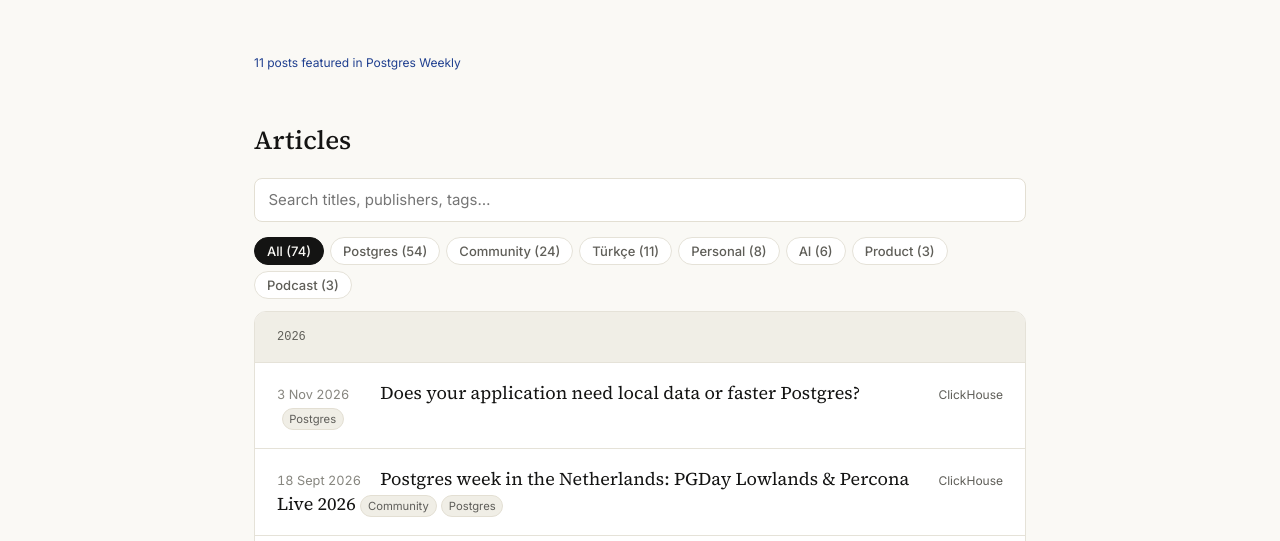
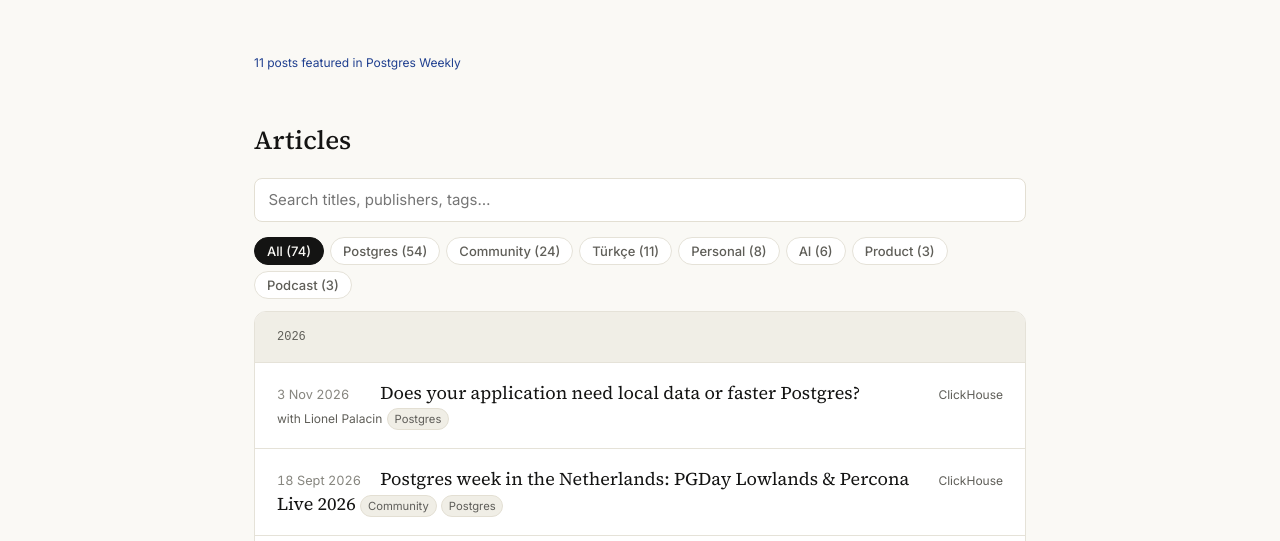
Before and after one commit to gulcin/gulcin.github.io, a plain HTML site: page writing.html in a window 1280 px wide. Shown: the part 259-800 px from the top of the page. Drawn offline with Linux system fonts and the light colour scheme.

Commit message:
Add the postgres-contrib week 45 credit and show writing co-authors. (#32)
Week 45 names Gülçin as a co-organizer of the 12 Nov 2026 PostgreSQL Istanbul Meetup. The ClickHouse article was already first in the writing list; Lionel Palacin now appears with it.

Co-authored-by: Cursor Agent <cursoragent@cursor.com>

```diff
--- a/writing.html
+++ b/writing.html
@@ -26,10 +26,12 @@ Promise.all([get("writing.json"),get("videos.json"),get("mentions.json")]).then(
  function arts(){const c={};ws.forEach(i=>(i.tags||[]).forEach(t=>c[t]=(c[t]||0)+1));
   $("tags").innerHTML=`<button class="${tag?"":"on"}" data-k="">All (${ws.length})</button>`+Object.entries(c).sort((a,b)=>b[1]-a[1]).map(([k,n])=>`<button class="${k==tag?"on":""}" data-k="${esc(k)}">${esc(k)} (${n})</button>`).join("");
   const q=$("q").value.trim().toLowerCase();
-  const xs=ws.filter(i=>(!tag||(i.tags||[]).includes(tag))&&(!q||[i.title,i.publisher,i.repo,(i.tags||[]).join(" ")].join(" ").toLowerCase().includes(q)));let last=null;
+  const xs=ws.filter(i=>(!tag||(i.tags||[]).includes(tag))&&(!q||[i.title,i.publisher,i.repo,(i.coauthors||[]).join(" "),(i.tags||[]).join(" ")].join(" ").toLowerCase().includes(q)));let last=null;
   $("arts").innerHTML=xs.length?xs.map(i=>{const y=yr(i.date),h=y!=last?`<li class="yh">${y}</li>`:"";last=y;
    const repo=i.repo?`<a class="repo" href="${esc(i.repo)}" target="_blank" rel="noopener">Code</a>`:"";
-   return h+`<li><span><time class="dt">${fd(i.date)}</time><a href="${esc(i.url)}" target="_blank" rel="noopener">${esc(i.title)}</a>${repo}${(i.tags||[]).map(t=>`<button class="tag" data-t="${esc(t)}">${esc(t)}</button>`).join("")}${(i.featured||[]).map(f=>`<a class="feat" href="${esc(f.url)}" target="_blank" rel="noopener">Featured in ${esc(f.name)} #${esc(f.issue)}</a>`).join("")}</span><span class="dom">${esc(i.publisher)}</span></li>`}).join(""):'<li class="dom">Nothing here yet.</li>';}
+   const who=(i.coauthors||[]).filter(Boolean);
+   const whoHtml=who.length?`<br><span class="sub">with ${esc(who.join(", "))}</span>`:"";
+   return h+`<li><span><time class="dt">${fd(i.date)}</time><a href="${esc(i.url)}" target="_blank" rel="noopener">${esc(i.title)}</a>${whoHtml}${repo}${(i.tags||[]).map(t=>`<button class="tag" data-t="${esc(t)}">${esc(t)}</button>`).join("")}${(i.featured||[]).map(f=>`<a class="feat" href="${esc(f.url)}" target="_blank" rel="noopener">Featured in ${esc(f.name)} #${esc(f.issue)}</a>`).join("")}</span><span class="dom">${esc(i.publisher)}</span></li>`}).join(""):'<li class="dom">Nothing here yet.</li>';}
  function vids(){pills($("kinds"),vs,"kind",kind,k=>KL[k]||k);const xs=vs.filter(i=>!kind||(i.kind||"Other")==kind);
   $("vids").innerHTML=xs.length?xs.map(i=>`<a href="${esc(i.url)}" target="_blank" rel="noopener">${i.thumbnail?`<img alt="${esc('Video thumbnail: '+i.title+(i.event||i.channel?' ('+(i.event||i.channel)+')':''))}" src="${esc(i.thumbnail)}" loading="lazy">`:""}<div class="vb"><div class="t">${esc(i.title)}</div><div class="dom">${esc(i.event||i.channel)}${i.date?" · "+i.date.slice(0,4):""}</div></div></a>`).join(""):'<p class="dom">Nothing here yet.</p>';}
  $("ments").innerHTML=ms.length?ms.map(i=>`<li><span><time class="dt">${fd(i.date)}</time><a href="${esc(i.url)}" target="_blank" rel="noopener">${esc(i.title)}</a>${i.context?`<br><span class="sub">${esc(i.context)}</span>`:""}</span><span class="dom">${esc(i.publisher)}</span></li>`).join(""):'<li class="dom">Nothing here yet.</li>';
```
Also changed, not shown: index.html (+1 -1 lines), recognition.json (+7 -0 lines).
